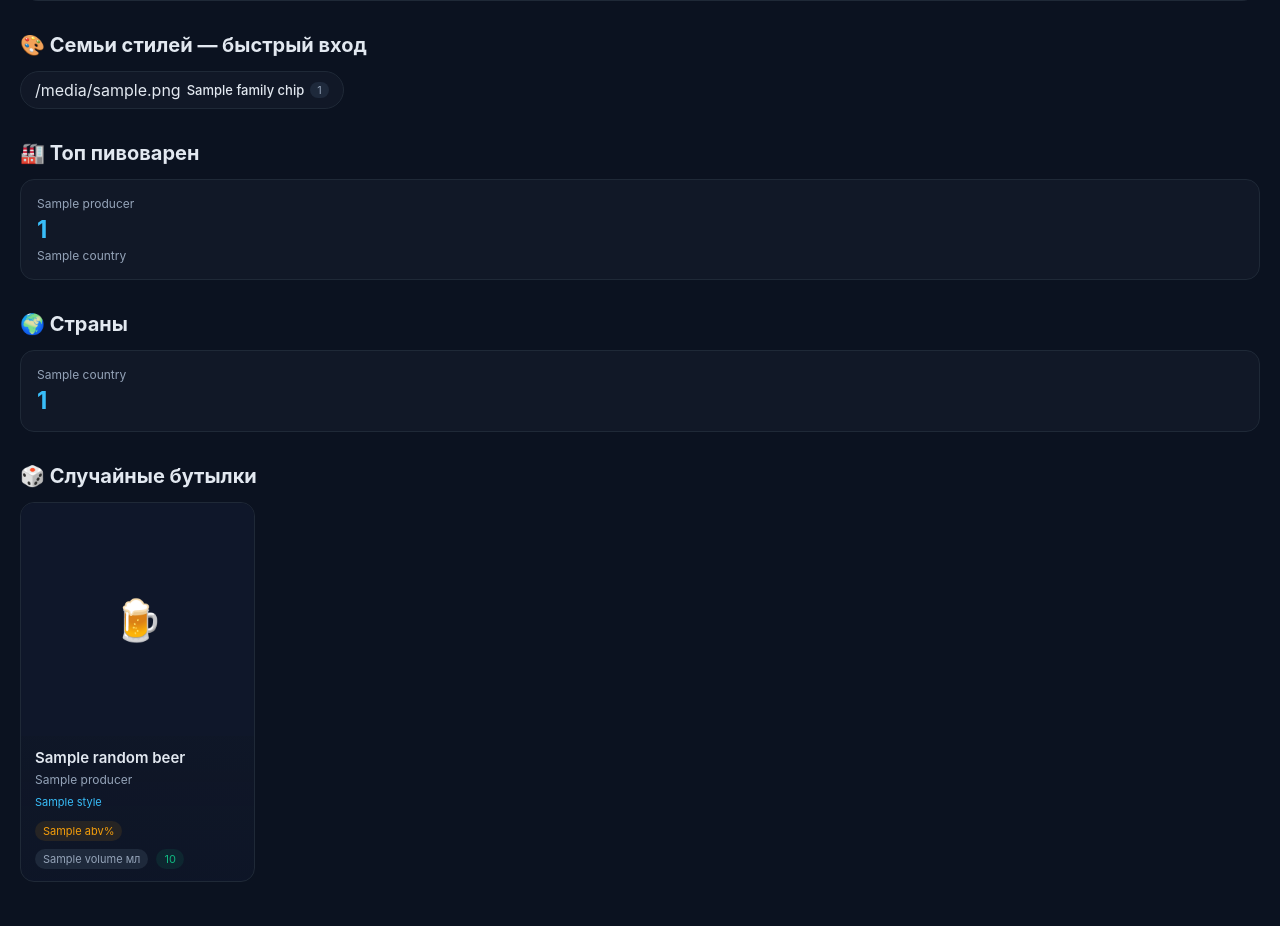
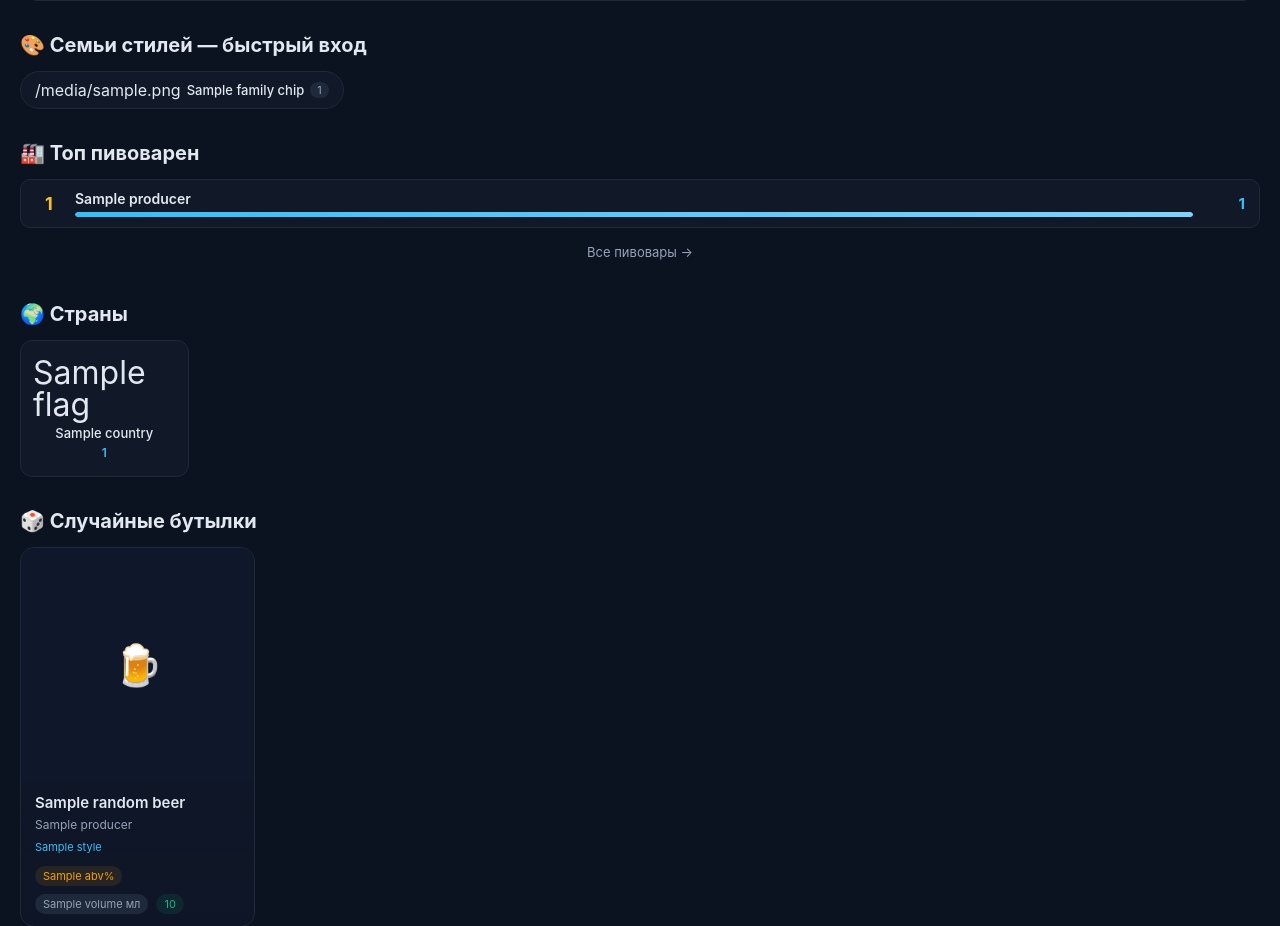
Before and after one commit to babahsanya/pars-craftbeer, a Flask app: template templates/index.html in a window 1280 px wide. Shown: the part 500-1426 px from the top of the page. Run offline with Flask 3, Linux system fonts and the light colour scheme; the template is opened without the code that fills it: most values are stand-ins (such as "Sample title", 1, 10 or a date in 2020).

Commit message:
UI: топ пивоварен как ранжированный чарт + плитки стран с флагами
- index.html: пивоварни теперь ранжированный список с #1/#2/#3 (золото/серебро/бронза),
  прогресс-баром и hover-анимацией; страны — плитки с эмодзи-флагами
- app.py: расчёт rank/pct для пивоварен, маппинг country_flags (25 стран)
- style.css: .rank-list, .rank-item, .rank-bar, .country-grid, .country-tile

```diff
--- a/app.py
+++ b/app.py
@@ -227,6 +227,25 @@ def index():
         ).fetchone()
         family_chips.append({"id": fid, "icon": icon, "title": title, "count": row["n"]})
     family_chips.sort(key=lambda f: (f["id"] == "other", -f["count"]))
+
+    # Топ пивоварен как ранжированный чарт (с прогресс-баром)
+    max_brewery_count = top_breweries[0]["count"] if top_breweries else 1
+    for i, b in enumerate(top_breweries, 1):
+        b["rank"] = i
+        b["pct"] = int(b["count"] / max_brewery_count * 100) if max_brewery_count else 0
+
+    # Страны с эмодзи-флагами
+    country_flags = {
+        "Россия": "🇷🇺", "Бельгия": "🇧🇪", "Нидерланды": "🇳🇱",
+        "Великобритания": "🇬🇧", "Чехия": "🇨🇿", "Франция": "🇫🇷",
+        "Ирландия": "🇮🇪", "США": "🇺🇸", "Германия": "🇩🇪", "Швеция": "🇸🇪",
+        "Канада": "🇨🇦", "Финляндия": "🇫🇮", "Швейцария": "🇨🇭", "Чили": "🇨🇱",
+        "Испания": "🇪🇸", "Вьетнам": "🇻🇳", "Китай": "🇨🇳", "Таиланд": "🇹🇭",
+        "Италия": "🇮🇹", "Дания": "🇩🇰", "Норвегия": "🇳🇴", "Польша": "🇵🇱",
+        "Япония": "🇯🇵", "Австрия": "🇦🇹", "Португалия": "🇵🇹",
+    }
+    for c in top_countries:
+        c["flag"] = country_flags.get(c["country"], "🌐")
 
     return render_template(
         "index.html",
--- a/static/css/style.css
+++ b/static/css/style.css
@@ -676,3 +676,109 @@ a:hover { text-decoration: underline; }
   display: flex; gap: 8px; margin-top: 14px;
 }
 .filters-actions .btn { font-size: 13px; }
+
+/* ===== RANK LIST (топ пивоварен как чарт) ===== */
+.rank-list {
+  display: flex;
+  flex-direction: column;
+  gap: 6px;
+  margin-bottom: 20px;
+}
+.rank-item {
+  display: flex;
+  align-items: center;
+  gap: 12px;
+  padding: 10px 14px;
+  background: var(--panel);
+  border: 1px solid var(--border);
+  border-radius: 10px;
+  text-decoration: none;
+  color: var(--text);
+  transition: border-color 0.12s ease, transform 0.12s ease;
+}
+.rank-item:hover {
+  border-color: var(--accent);
+  transform: translateX(3px);
+  text-decoration: none;
+}
+.rank-num {
+  font-size: 18px;
+  font-weight: 700;
+  color: var(--muted);
+  min-width: 28px;
+  text-align: center;
+}
+.rank-item:nth-child(1) .rank-num { color: #fbbf24; }  /* золото */
+.rank-item:nth-child(2) .rank-num { color: #cbd5e1; }  /* серебро */
+.rank-item:nth-child(3) .rank-num { color: #d97706; }  /* бронза */
+.rank-main { flex: 1; min-width: 0; }
+.rank-name {
+  font-weight: 600;
+  font-size: 14px;
+  margin-bottom: 5px;
+  white-space: nowrap;
+  overflow: hidden;
+  text-overflow: ellipsis;
+}
+.rank-bar {
+  height: 5px;
+  background: var(--panel-2);
+  border-radius: 3px;
+  overflow: hidden;
+}
+.rank-fill {
+  height: 100%;
+  background: linear-gradient(90deg, var(--accent), #7dd3fc);
+  border-radius: 3px;
+  transition: width 0.3s ease;
+}
+.rank-count {
+  font-weight: 700;
+  font-size: 15px;
+  color: var(--accent);
+  min-width: 40px;
+  text-align: right;
+}
+.rank-all {
+  display: block;
+  text-align: center;
+  padding: 10px;
+  color: var(--muted);
+  font-size: 13px;
+  text-decoration: none;
+  border-radius: 8px;
+}
+.rank-all:hover { color: var(--accent); background: var(--panel); }
+
+/* ===== COUNTRY TILES (плитки стран с флагами) ===== */
+.country-grid {
+  display: grid;
+  grid-template-columns: repeat(auto-fill, minmax(160px, 1fr));
+  gap: 10px;
+  margin-bottom: 20px;
+}
+.country-tile {
+  display: flex;
+  flex-direction: column;
+  align-items: center;
+  gap: 4px;
+  padding: 16px 12px;
+  background: var(--panel);
+  border: 1px solid var(--border);
+  border-radius: 12px;
+  text-decoration: none;
+  color: var(--text);
+  transition: transform 0.12s ease, border-color 0.12s ease;
+}
+.country-tile:hover {
+  transform: translateY(-2px);
+  border-color: var(--accent);
+  text-decoration: none;
+}
+.ct-flag { font-size: 32px; line-height: 1; }
+.ct-name { font-size: 13px; font-weight: 500; text-align: center; }
+.ct-count {
+  font-size: 12px;
+  color: var(--accent);
+  font-weight: 600;
+}
--- a/templates/index.html
+++ b/templates/index.html
@@ -35,22 +35,27 @@
 
 <div id="defaultHomeContent">
   <h2 class="section-title">🏭 Топ пивоварен</h2>
-  <div class="grid-tight">
+  <div class="rank-list">
     {% for b in top_breweries %}
-      <a class="stat-card" href="{{ url_for('brewery_detail', slug=b.slug) }}">
-        <span class="label">{{ b.producer }}</span>
-        <span class="num">{{ b.count }}</span>
-        {% if b.country %}<span class="label">{{ b.country }}</span>{% endif %}
+      <a class="rank-item" href="{{ url_for('brewery_detail', slug=b.slug) }}">
+        <span class="rank-num">{{ b.rank }}</span>
+        <div class="rank-main">
+          <div class="rank-name">{{ b.producer }}</div>
+          <div class="rank-bar"><div class="rank-fill" style="width: {{ b.pct }}%"></div></div>
+        </div>
+        <span class="rank-count">{{ b.count }}</span>
       </a>
     {% endfor %}
+    <a class="rank-all" href="{{ url_for('breweries') }}">Все пивовары →</a>
   </div>
 
   <h2 class="section-title">🌍 Страны</h2>
-  <div class="grid-tight">
+  <div class="country-grid">
     {% for c in top_countries %}
-      <a class="stat-card" href="{{ url_for('country_detail', name=c.country) }}">
-        <span class="label">{{ c.country }}</span>
-        <span class="num">{{ c.count }}</span>
+      <a class="country-tile" href="{{ url_for('country_detail', name=c.country) }}">
+        <span class="ct-flag">{{ c.flag }}</span>
+        <span class="ct-name">{{ c.country }}</span>
+        <span class="ct-count">{{ c.count }}</span>
       </a>
     {% endfor %}
   </div>
```
